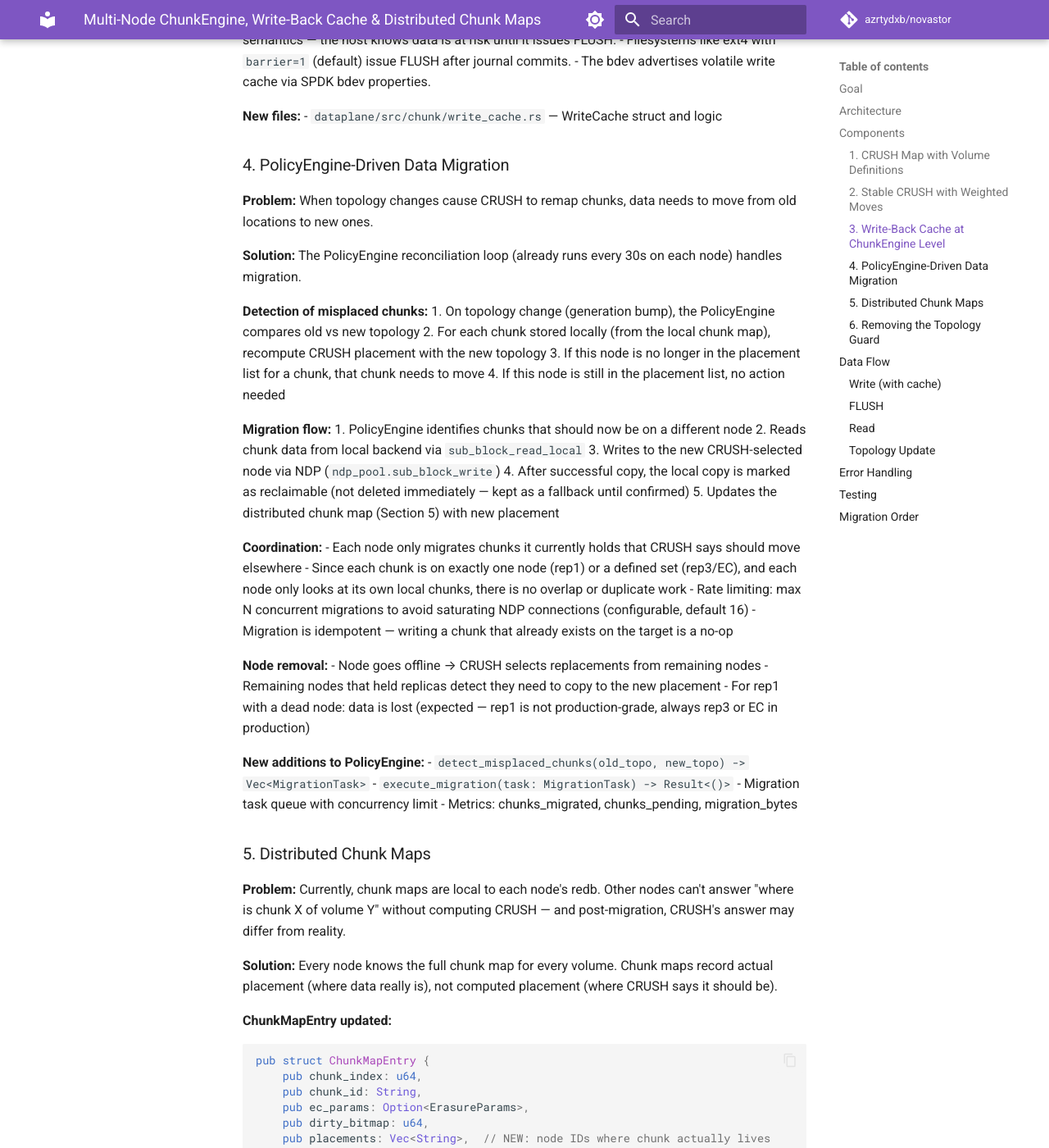
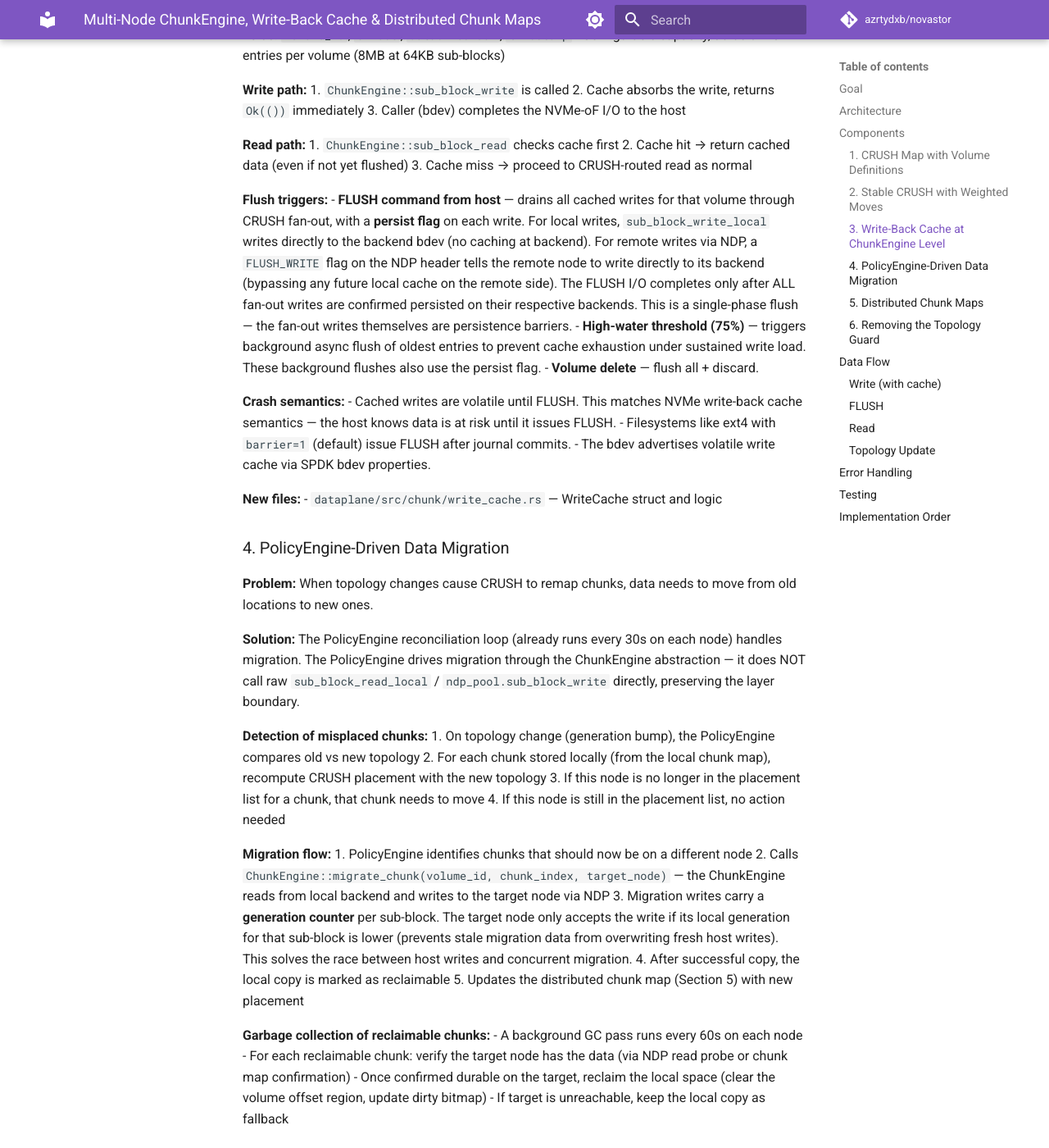
Before and after one commit to azrtydxb/novastor, an MkDocs documentation site: the page built from docs/superpowers/specs/2026-03-24-multi-node-chunkengine-design.md, in a window 1280 px wide and 1400 px high, scrolled down 2696 px. Shown: the whole window at 82% size. Built offline with MkDocs 1.6.1 and Material for MkDocs 9.7.7, drawn with Linux system fonts in a browser that asks for light colours; comment, search, counter and statistics services are not loaded; some of the changed text lies outside the part shown.

Commit message:
[Docs] Address spec review: flush semantics, chunk map distribution, cache layering, migration races

````diff
--- a/docs/superpowers/specs/2026-03-24-multi-node-chunkengine-design.md
+++ b/docs/superpowers/specs/2026-03-24-multi-node-chunkengine-design.md
@@ -8,11 +8,13 @@ Enable the ChunkEngine to operate as a fully distributed storage system where al
 
 All I/O flows through the ChunkEngine (no bypass). CRUSH placement is deterministic and stable (straw2). Topology changes are accepted freely — CRUSH stability ensures minimal data movement, the PolicyEngine migrates misplaced chunks in the background, and reads fall back through replicas during the migration window. A write-back cache at the ChunkEngine level absorbs writes and flushes on host FLUSH commands.
 
+**Protocol clarification:** gRPC is used for management/control (Go↔Rust). NDP is the Rust-to-Rust data transport protocol for sub-block I/O between dataplanes. This supersedes the earlier "gRPC only" invariant — NDP was adopted for its lower overhead on the hot path.
+
 ## Components
 
 ### 1. CRUSH Map with Volume Definitions
 
-**Problem:** Currently, `register_volume_hash` is only called during `bdev::create()` on the creating node. Remote nodes can't serve NDP I/O for volumes they don't know about.
+**Problem:** Currently, `register_volume_hash` is only called during `bdev::create()` on the creating node. Remote nodes can't serve NDP I/O for volumes they don't know about. All backends should know all volumes — they all work as one system.
 
 **Solution:** The `UpdateTopologyRequest` proto gains a `repeated VolumeInfo` field. The Go agent includes all active volumes in every topology push (every 30s).
 
@@ -40,10 +42,12 @@ message UpdateTopologyRequest {
 2. Iterate the volume list:
    - Register `volume_hash` for any new volumes not yet known
    - Unregister hashes for volumes no longer in the list
+   - Cancel any in-flight migration tasks for volumes with `status: "deleting"`
 3. Accept the topology update unconditionally (no guard)
 
 **Rust changes:**
 - `ClusterMap` gains `volumes: Vec<VolumeDefinition>` field
+- `ClusterMap` uses a bulk `set_nodes` method when constructing from proto (does NOT call `add_node` per node, which would increment generation per call). The generation is set once from the proto's `generation` field.
 - `ChunkEngine::update_topology` processes volume changes alongside node changes
 - Remove the topology guard from `dataplane_service.rs`
 
@@ -69,6 +73,8 @@ message UpdateTopologyRequest {
 
 **Problem:** All I/O crosses reactor→tokio→reactor boundaries. A write-back cache can absorb writes and acknowledge immediately, improving latency.
 
+**Relationship to existing bdev-layer cache:** The existing `WriteCache` struct in `novastor_bdev.rs` (128 slots × 64KB, SPDK DMA hugepage memory, reactor-local) is **removed**. It was designed for the old reactor fast path which no longer exists — all I/O goes through ChunkEngine in tokio. The new cache replaces it entirely at the ChunkEngine level, using heap-allocated `Vec<u8>` buffers (not DMA). DMA alignment is handled at the bdev layer when data is eventually flushed through `sub_block_write_local` → `reactor_dispatch::bdev_write_async`, which allocates DMA buffers for the actual SPDK I/O.
+
 **Design:**
 
 The write-back cache sits inside the ChunkEngine, between the bdev dispatch and the CRUSH fan-out. It operates in tokio.
@@ -90,8 +96,8 @@ The write-back cache sits inside the ChunkEngine, between the bdev dispatch and
 3. Cache miss → proceed to CRUSH-routed read as normal
 
 **Flush triggers:**
-- **FLUSH command from host** — drains all cached writes for that volume through CRUSH fan-out. Completes the FLUSH I/O only after all writes are persisted to backends. This matches NVMe write-back cache semantics.
-- **High-water threshold (75%)** — triggers background async flush of oldest entries to prevent cache exhaustion under sustained write load.
+- **FLUSH command from host** — drains all cached writes for that volume through CRUSH fan-out, with a **persist flag** on each write. For local writes, `sub_block_write_local` writes directly to the backend bdev (no caching at backend). For remote writes via NDP, a `FLUSH_WRITE` flag on the NDP header tells the remote node to write directly to its backend (bypassing any future local cache on the remote side). The FLUSH I/O completes only after ALL fan-out writes are confirmed persisted on their respective backends. This is a single-phase flush — the fan-out writes themselves are persistence barriers.
+- **High-water threshold (75%)** — triggers background async flush of oldest entries to prevent cache exhaustion under sustained write load. These background flushes also use the persist flag.
 - **Volume delete** — flush all + discard.
 
 **Crash semantics:**
@@ -106,7 +112,7 @@ The write-back cache sits inside the ChunkEngine, between the bdev dispatch and
 
 **Problem:** When topology changes cause CRUSH to remap chunks, data needs to move from old locations to new ones.
 
-**Solution:** The PolicyEngine reconciliation loop (already runs every 30s on each node) handles migration.
+**Solution:** The PolicyEngine reconciliation loop (already runs every 30s on each node) handles migration. The PolicyEngine drives migration through the ChunkEngine abstraction — it does NOT call raw `sub_block_read_local` / `ndp_pool.sub_block_write` directly, preserving the layer boundary.
 
 **Detection of misplaced chunks:**
 1. On topology change (generation bump), the PolicyEngine compares old vs new topology
@@ -116,27 +122,37 @@ The write-back cache sits inside the ChunkEngine, between the bdev dispatch and
 
 **Migration flow:**
 1. PolicyEngine identifies chunks that should now be on a different node
-2. Reads chunk data from local backend via `sub_block_read_local`
-3. Writes to the new CRUSH-selected node via NDP (`ndp_pool.sub_block_write`)
-4. After successful copy, the local copy is marked as reclaimable (not deleted immediately — kept as a fallback until confirmed)
+2. Calls `ChunkEngine::migrate_chunk(volume_id, chunk_index, target_node)` — the ChunkEngine reads from local backend and writes to the target node via NDP
+3. Migration writes carry a **generation counter** per sub-block. The target node only accepts the write if its local generation for that sub-block is lower (prevents stale migration data from overwriting fresh host writes). This solves the race between host writes and concurrent migration.
+4. After successful copy, the local copy is marked as reclaimable
 5. Updates the distributed chunk map (Section 5) with new placement
+
+**Garbage collection of reclaimable chunks:**
+- A background GC pass runs every 60s on each node
+- For each reclaimable chunk: verify the target node has the data (via NDP read probe or chunk map confirmation)
+- Once confirmed durable on the target, reclaim the local space (clear the volume offset region, update dirty bitmap)
+- If target is unreachable, keep the local copy as fallback
 
 **Coordination:**
 - Each node only migrates chunks it currently holds that CRUSH says should move elsewhere
 - Since each chunk is on exactly one node (rep1) or a defined set (rep3/EC), and each node only looks at its own local chunks, there is no overlap or duplicate work
 - Rate limiting: max N concurrent migrations to avoid saturating NDP connections (configurable, default 16)
-- Migration is idempotent — writing a chunk that already exists on the target is a no-op
+- Migration is suspended for chunks with active host writes (detected via dirty bitmap changes within the last flush cycle)
 
 **Node removal:**
 - Node goes offline → CRUSH selects replacements from remaining nodes
 - Remaining nodes that held replicas detect they need to copy to the new placement
 - For rep1 with a dead node: data is lost (expected — rep1 is not production-grade, always rep3 or EC in production)
 
+**Volume deletion during migration:**
+- When a volume's status changes to "deleting" (received via topology push), all migration tasks for that volume are cancelled immediately
+- The PolicyEngine checks volume status before starting each migration task
+
 **New additions to PolicyEngine:**
 - `detect_misplaced_chunks(old_topo, new_topo) -> Vec<MigrationTask>`
-- `execute_migration(task: MigrationTask) -> Result<()>`
+- `execute_migration(task: MigrationTask) -> Result<()>` — calls ChunkEngine, not raw I/O
 - Migration task queue with concurrency limit
-- Metrics: chunks_migrated, chunks_pending, migration_bytes
+- Metrics: `chunks_migrated` (counter), `chunks_pending` (gauge), `migration_bytes_total` (counter), `migration_errors_total` (counter) — all Prometheus metrics with `volume` and `source_node` labels
 
 ### 5. Distributed Chunk Maps
 
@@ -152,12 +168,23 @@ pub struct ChunkMapEntry {
     pub ec_params: Option<ErasureParams>,
     pub dirty_bitmap: u64,
     pub placements: Vec<String>,  // NEW: node IDs where chunk actually lives
+    pub generation: u64,          // NEW: monotonic counter for conflict resolution
 }
 ```
 
-**Distribution mechanism:**
-- When a node writes a chunk (via `sub_block_write`), it updates its local chunk map with actual placements (the nodes that acknowledged the write)
-- Chunk map updates are included in the topology sync — `UpdateTopologyRequest` gains a `repeated ChunkMapUpdate` field for incremental updates:
+**Distribution mechanism — direct Rust-to-Rust via NDP:**
+
+Chunk map updates propagate directly between dataplanes via NDP, NOT through the Go agent. This eliminates the 30-60s latency window that would result from routing through the Go agent's topology push cycle.
+
+- A new `NdpOp::ChunkMapSync` message carries a batch of `ChunkMapUpdate` entries
+- When a node writes a chunk (via FLUSH — not on cache absorb), it broadcasts a `ChunkMapSync` to all peers in the topology via the NDP pool
+- Each peer merges the update into its local chunk map (highest generation wins)
+- The NDP pool maintains connections to all topology nodes, so broadcast is cheap
+
+**Fallback distribution via Go agent:**
+- The Go agent does a periodic full chunk map sync (every 5 minutes) as a consistency safety net
+- Uses a new `GetChunkMapUpdates(since_generation)` RPC on the dataplane to collect incremental updates
+- Redistributes via `UpdateTopologyRequest.chunk_map_updates` for nodes that missed NDP broadcasts (e.g., after restart)
 
 ```protobuf
 message ChunkMapUpdate {
@@ -168,39 +195,41 @@ message ChunkMapUpdate {
   uint64 generation = 5;  // for conflict resolution (highest generation wins)
 }
 
-message UpdateTopologyRequest {
-  uint64 generation = 1;
-  repeated TopologyNode nodes = 2;
-  repeated VolumeInfo volumes = 3;
-  repeated ChunkMapUpdate chunk_map_updates = 4;  // NEW
+// Separate from topology — chunk maps use their own sync
+message SyncChunkMapsRequest {
+  uint64 since_generation = 1;
+}
+message SyncChunkMapsResponse {
+  repeated ChunkMapUpdate updates = 1;
 }
 ```
-
-- The Go agent collects chunk map updates from all dataplanes and redistributes them in the next topology push
-- On startup, a node loads its local redb chunk map. The Go agent's periodic sync fills in any gaps
 
 **Consistency:**
 - Chunk maps are eventually consistent — a node may briefly have stale placement info
 - Reads use chunk map placement first; fall back through CRUSH if recorded placement is unreachable
-- Writes always go to CRUSH-selected nodes (authoritative), then update the chunk map
-- Conflict resolution: highest generation wins when the same chunk has different placements on different nodes
+- Writes always go to CRUSH-selected nodes (authoritative), then update the chunk map on FLUSH
+- Conflict resolution: highest generation wins when the same chunk has different placements on different nodes. If tied, the node in CRUSH position 0 (primary owner) wins.
 
 **Persistence:**
 - Each node persists the full chunk map in its local redb (existing `put_chunk_map` / `list_chunk_map` API)
 - Chunk maps are restored on startup from local redb
-- The Go agent's topology push fills in any chunks the node doesn't know about
+- The Go agent's periodic sync fills in any gaps from missed NDP broadcasts
+
+**Scaling:**
+- Memory per node: each `ChunkMapEntry` is ~120 bytes. For 100 volumes × 1TB / 4MB = 25.6M entries = ~3GB. For typical deployments (10-50 volumes, 1-10TB each), this is 25K-1.3M entries = 3-150MB, well within bounds.
+- NDP broadcast batching: chunk map updates are batched and sent every 100ms or when batch reaches 1000 entries, whichever comes first. This bounds both latency and bandwidth.
 
 ### 6. Removing the Topology Guard
 
 With all the above in place, the topology guard in `dataplane_service.rs::update_topology` is removed entirely.
 
 **Complete flow:**
-1. Go agent pushes `UpdateTopology` with nodes + volumes + chunk map updates every 30s
-2. Dataplane accepts unconditionally — updates CRUSH topology, registers/unregisters volume hashes, merges chunk map updates
-3. Writes go through write-back cache → CRUSH fan-out on FLUSH
-4. Reads check cache → check chunk map placements → fall back through CRUSH replicas
-5. PolicyEngine detects misplaced chunks on each 30s reconciliation, migrates via NDP
-6. Chunk map updates flow back through the Go agent to all nodes
+1. Go agent pushes `UpdateTopology` with nodes + volumes every 30s
+2. Dataplane accepts unconditionally — updates CRUSH topology, registers/unregisters volume hashes
+3. Chunk map updates flow directly between dataplanes via NDP (real-time), with Go agent periodic full-sync as safety net
+4. Writes go through write-back cache → CRUSH fan-out on FLUSH → chunk map broadcast to peers
+5. Reads check cache → check chunk map placements → fall back through CRUSH replicas
+6. PolicyEngine detects misplaced chunks on each 30s reconciliation, migrates via ChunkEngine
 
 No guard, no pinning, no special cases.
 
@@ -222,9 +251,11 @@ NVMe-oF host FLUSH
     → ChunkEngine::flush(volume_id)
       → for each cached entry:
         → CRUSH select placement nodes
-        → fan-out write to all replicas via NDP / local
-        → update chunk map with actual placements
-      → all writes complete → bdev I/O complete
+        → fan-out write (with persist flag) to all replicas via NDP / local
+        → wait for ALL replicas to confirm persistence
+        → update local chunk map with actual placements
+        → broadcast ChunkMapSync to peers via NDP
+      → all writes confirmed persistent → bdev I/O complete
 ```
 
 ### Read
@@ -245,10 +276,9 @@ Go agent push (every 30s)
   → UpdateTopology RPC to each dataplane
     → update CRUSH map (nodes, backends, weights)
     → register/unregister volume hashes
-    → merge chunk map updates into local redb
     → PolicyEngine detects misplaced chunks
-      → background migration via NDP
-      → chunk map updates sent back to Go agent
+      → background migration via ChunkEngine
+      → chunk map updates broadcast to peers via NDP
 ```
 
 ## Error Handling
@@ -257,20 +287,22 @@ Go agent push (every 30s)
 - **Cache flush failure:** Retry the individual sub-block write. If persistent failure, mark the cache entry as "flush_failed" and report via metrics. The FLUSH command returns an error to the host, which triggers filesystem-level recovery.
 - **Volume hash collision:** The `volume_hash` function uses CRC32C forward + backward (64-bit). Collision probability is negligible for practical volume counts (<2^32). If a collision is detected (two volumes mapping to the same hash), log an error and reject the second volume.
 - **Split-brain chunk maps:** Two nodes claim different placements for the same chunk. Resolved by generation counter — highest generation wins. If tied, the node in CRUSH position 0 (primary owner) wins.
+- **NDP broadcast failure:** If a chunk map broadcast to a peer fails, the update is queued for retry. The Go agent's periodic full-sync acts as the ultimate consistency guarantee.
+- **Migration-write race:** Migration writes carry a generation counter per sub-block. The target node rejects writes with a generation lower than what it already has, preventing stale migration data from overwriting fresh host writes.
 
 ## Testing
 
-- **Unit tests:** WriteCache absorb/lookup/flush logic, CRUSH stability across topology changes, chunk map merge with conflict resolution
-- **Integration tests:** Multi-node write + topology change + read (verify data accessible during and after migration), FLUSH semantics (cached writes not visible until FLUSH on remote node), volume registration via topology push
+- **Unit tests:** WriteCache absorb/lookup/flush logic, CRUSH stability across topology changes, chunk map merge with conflict resolution, migration detection logic
+- **Integration tests:** Multi-node write + topology change + read (verify data accessible during and after migration), FLUSH semantics (data persisted on all replicas after FLUSH), volume registration via topology push, chunk map NDP broadcast
 - **E2E tests:** Create volume → write data → add node → verify data still readable → verify migration completes → remove node → verify replicas rebuilt
 
-## Migration Order
+## Implementation Order
 
 Implementation should proceed in this order (each step builds on the previous):
 
-1. **CRUSH map with volumes** — proto change, Go agent includes volumes, dataplane registers hashes
+1. **CRUSH map with volumes** — proto change, Go agent includes volumes, dataplane registers hashes, fix ClusterMap generation handling
 2. **Remove topology guard** — accept all topology updates
-3. **Distributed chunk maps** — proto change, chunk map distribution via topology push, placements field
+3. **Distributed chunk maps** — ChunkMapEntry gains placements + generation, NDP ChunkMapSync, Go agent periodic full-sync RPC
 4. **Stable CRUSH reads with fallback** — reads try chunk map placements, fall back to CRUSH
-5. **PolicyEngine migration** — detect misplaced chunks, migrate via NDP
-6. **Write-back cache** — cache at ChunkEngine level, FLUSH semantics
+5. **PolicyEngine migration** — detect misplaced chunks, migrate via ChunkEngine, GC reclaimable chunks
+6. **Write-back cache** — cache at ChunkEngine level, FLUSH semantics, remove old bdev-layer cache
````
